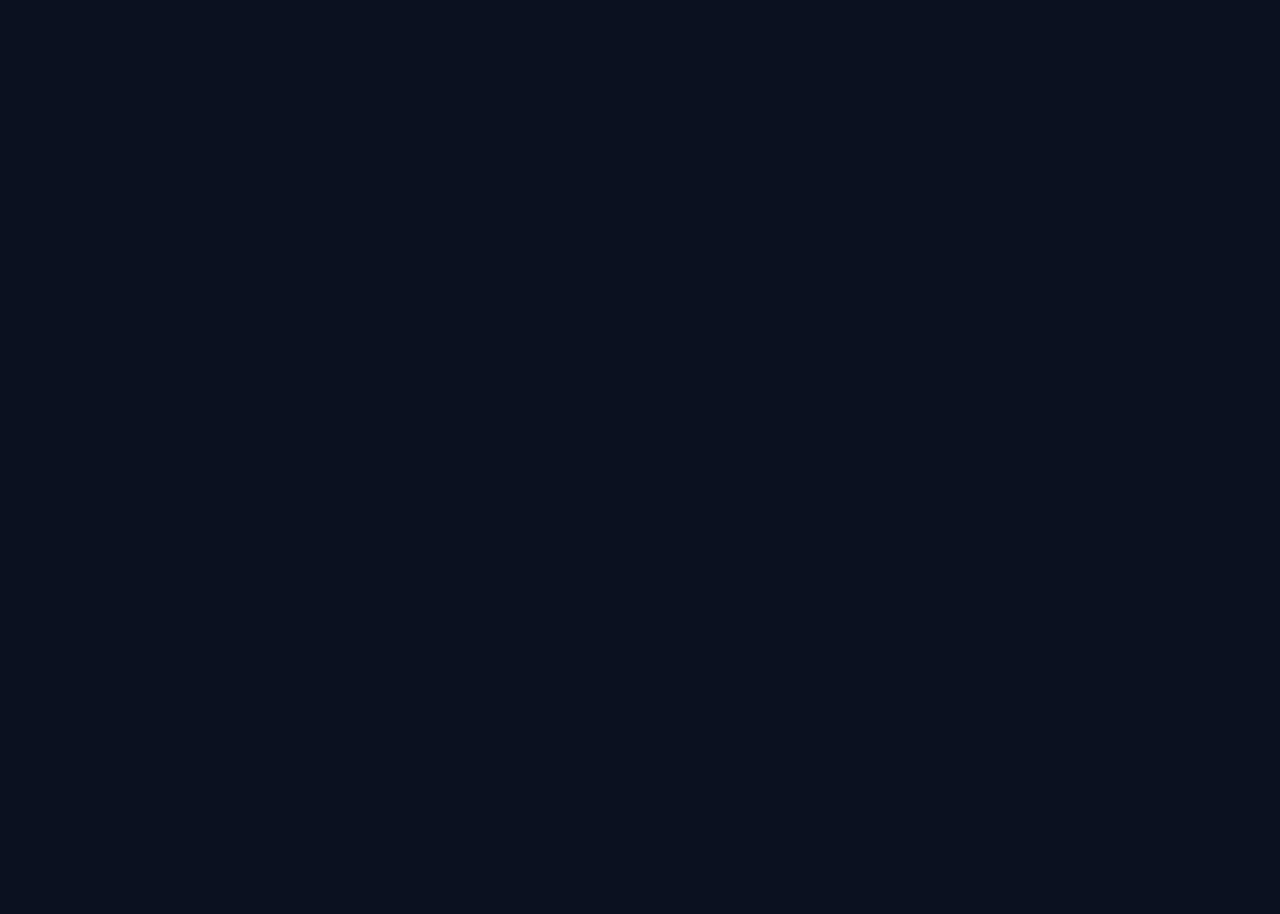
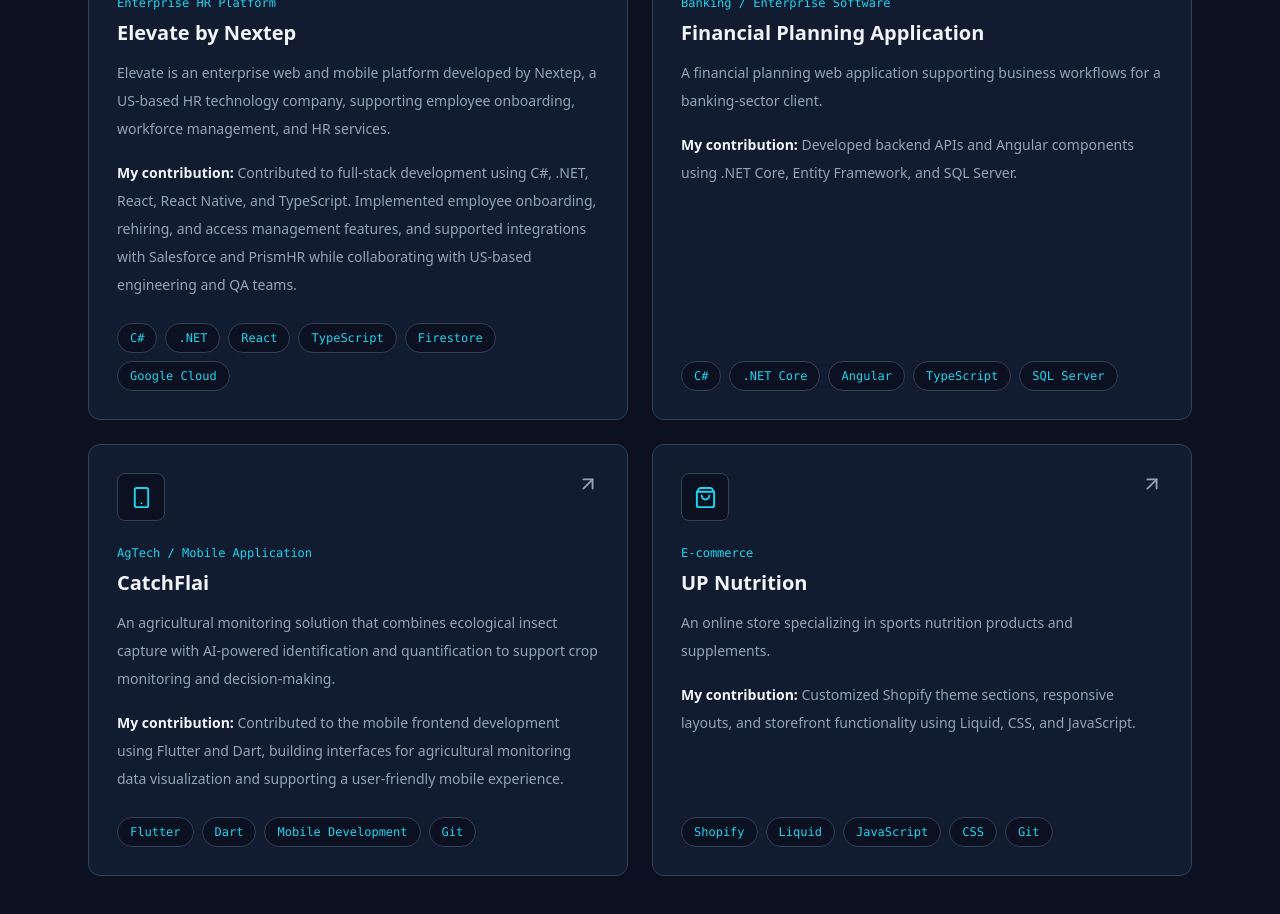
Before and after one commit to maucaillesamuel02/samuel-portfolio, a Next.js app: page / in a window 1280 px wide. Shown: the part 2960-3874 px from the top of the page. Before the commit the page ends 2698 px from the top, so only its background shows below. Built offline with nearby package versions, Linux system fonts and the light colour scheme.

Commit message:
feat: add featured projects section

```diff
--- a/src/app/page.tsx
+++ b/src/app/page.tsx
@@ -1,8 +1,8 @@
-
 import Navbar from "@/components/layout/Navbar";
 import Hero from "@/components/sections/Hero";
 import About from "@/components/sections/About";
 import Experience from "@/components/sections/Experience";
+import Projects from "@/components/sections/Projects";
 
 export default function Home() {
   return (
@@ -14,6 +14,7 @@
           <Hero />
           <About />
           <Experience />
+          <Projects/>
         </div>
       </main>
     </>
--- /dev/null
+++ b/src/components/sections/Projects.tsx
@@ -0,0 +1,42 @@
+import ProjectCard from "@/components/ui/ProjectCard";
+import { projects } from "@/data/projects";
+
+export default function Projects() {
+  const featuredProjects = projects.filter(
+    (project) => project.featured
+  );
+
+  return (
+    <section
+      id="projects"
+      className="mx-auto w-full max-w-6xl scroll-mt-24 px-6"
+    >
+      <div className="mb-10 flex items-center gap-4">
+        <span className="font-mono text-sm text-accent">
+          03.
+        </span>
+
+        <h2 className="text-2xl font-bold text-foreground sm:text-3xl">
+          Featured Projects
+        </h2>
+
+        <div className="h-px min-w-0 flex-1 bg-border" />
+      </div>
+
+      <p className="mb-6 max-w-4xl text-base leading-7 text-muted">
+        A selection of enterprise applications and
+        personal projects I have contributed to,
+        focused on solving real-world problems.
+      </p>
+
+      <div className="grid grid-cols-1 gap-6 md:grid-cols-2">
+        {featuredProjects.map((project) => (
+          <ProjectCard
+            key={project.slug}
+            project={project}
+          />
+        ))}
+      </div>
+    </section>
+  );
+}
--- /dev/null
+++ b/src/components/ui/ProjectCard.tsx
@@ -0,0 +1,82 @@
+import {
+ ArrowUpRight,
+  BriefcaseBusiness,
+  Code2,
+  Landmark,
+  ShoppingBag,
+  Smartphone,
+} from "lucide-react";
+
+import type { Project } from "@/data/projects";
+
+type ProjectCardProps = {
+  project: Project;
+};
+
+const projectIcons = {
+  "elevate-by-nextep": BriefcaseBusiness,
+  "financial-planning": Landmark,
+  "catchflai": Smartphone,
+  "up-nutrition": ShoppingBag,
+};
+
+export default function ProjectCard({
+  project,
+}: ProjectCardProps) {
+  const Icon =
+    projectIcons[
+      project.slug as keyof typeof projectIcons
+    ] ?? Code2;
+
+  return (
+    <article className="group flex h-full min-w-0 flex-col rounded-xl border border-border bg-surface p-5 transition-colors duration-300 hover:border-accent/60 sm:p-7">
+      <div className="mb-6 flex items-start justify-between">
+        <div className="flex h-12 w-12 items-center justify-center rounded-lg border border-border bg-background text-accent">
+          <Icon size={23} aria-hidden="true" />
+        </div>
+
+        {project.website && (
+          <a
+            href={project.website}
+            target="_blank"
+            rel="noopener noreferrer"
+            aria-label={`Visit ${project.title}`}
+            className="text-muted transition-colors hover:text-accent"
+          >
+            <ArrowUpRight size={22} />
+          </a>
+        )}
+      </div>
+
+      <p className="mb-2 font-mono text-xs text-accent">
+        {project.category}
+      </p>
+
+      <h3 className="mb-3 text-xl font-semibold text-foreground transition-colors group-hover:text-accent">
+        {project.title}
+      </h3>
+
+      <p className="mb-4 text-sm leading-7 text-muted">
+        {project.description}
+      </p>
+
+      <p className="mb-6 text-sm leading-7 text-muted">
+        <span className="font-semibold text-foreground">
+          My contribution:{" "}
+        </span>
+        {project.contribution}
+      </p>
+
+      <div className="mt-auto flex flex-wrap gap-2">
+        {project.technologies.map((tech) => (
+          <span
+            key={tech}
+            className="rounded-full border border-border bg-background px-3 py-1.5 font-mono text-xs text-accent"
+          >
+            {tech}
+          </span>
+        ))}
+      </div>
+    </article>
+  );
+}
--- /dev/null
+++ b/src/data/projects.ts
@@ -0,0 +1,89 @@
+export type Project = {
+  slug: string;
+  title: string;
+  category: string;
+  description: string;
+  contribution: string;
+  technologies: string[];
+  company?: string;
+  website?: string;
+  repository?: string;
+  featured: boolean;
+};
+
+export const projects: Project[] = [
+  {
+    slug: "elevate-by-nextep",
+    title: "Elevate by Nextep",
+    category: "Enterprise HR Platform",
+    company: "Nextep",
+    description:
+      " Elevate is an enterprise web and mobile platform developed by Nextep, a US-based HR technology company, supporting employee onboarding, workforce management, and HR services.",
+    contribution:
+      "Contributed to full-stack development using C#, .NET, React, React Native, and TypeScript. Implemented employee onboarding, rehiring, and access management features, and supported integrations with Salesforce and PrismHR while collaborating with US-based engineering and QA teams.",
+    technologies: [
+      "C#",
+      ".NET",
+      "React",
+      "TypeScript",
+      "Firestore",
+      "Google Cloud",
+    ],
+    website: "https://www.nextep.com/",
+    featured: true,
+  },
+  {
+    slug: "financial-planning",
+    title: "Financial Planning Application",
+    category: "Banking / Enterprise Software",
+    company: "Formativa Perú",
+    description:
+      "A financial planning web application supporting business workflows for a banking-sector client.",
+    contribution:
+      "Developed backend APIs and Angular components using .NET Core, Entity Framework, and SQL Server.",
+    technologies: [
+      "C#",
+      ".NET Core",
+      "Angular",
+      "TypeScript",
+      "SQL Server",
+    ],
+    featured: true,
+  },
+    {
+    slug: "catchflai",
+    title: "CatchFlai",
+    category: "AgTech / Mobile Application",
+    company: "Lusan LATAM",
+    description:
+        "An agricultural monitoring solution that combines ecological insect capture with AI-powered identification and quantification to support crop monitoring and decision-making.",
+    contribution:
+        "Contributed to the mobile frontend development using Flutter and Dart, building interfaces for agricultural monitoring data visualization and supporting a user-friendly mobile experience.",
+    technologies: [
+        "Flutter",
+        "Dart",
+        "Mobile Development",
+        "Git",
+    ],
+    website: "https://catchflai.com/",
+    featured: true,
+    },
+  {
+    slug: "up-nutrition",
+    title: "UP Nutrition",
+    category: "E-commerce",
+    description:
+      "An online store specializing in sports nutrition products and supplements.",
+    contribution:
+      "Customized Shopify theme sections, responsive layouts, and storefront functionality using Liquid, CSS, and JavaScript.",
+    technologies: [
+      "Shopify",
+      "Liquid",
+      "JavaScript",
+      "CSS",
+      "Git",
+    ],
+    website: "https://upnutrition.com.pe",
+    featured: true,
+  },
+];
```
